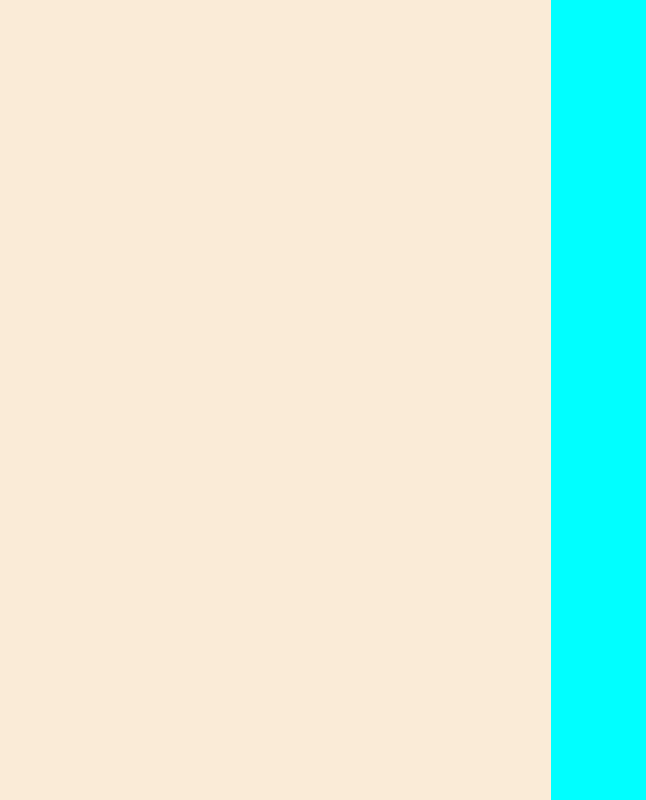
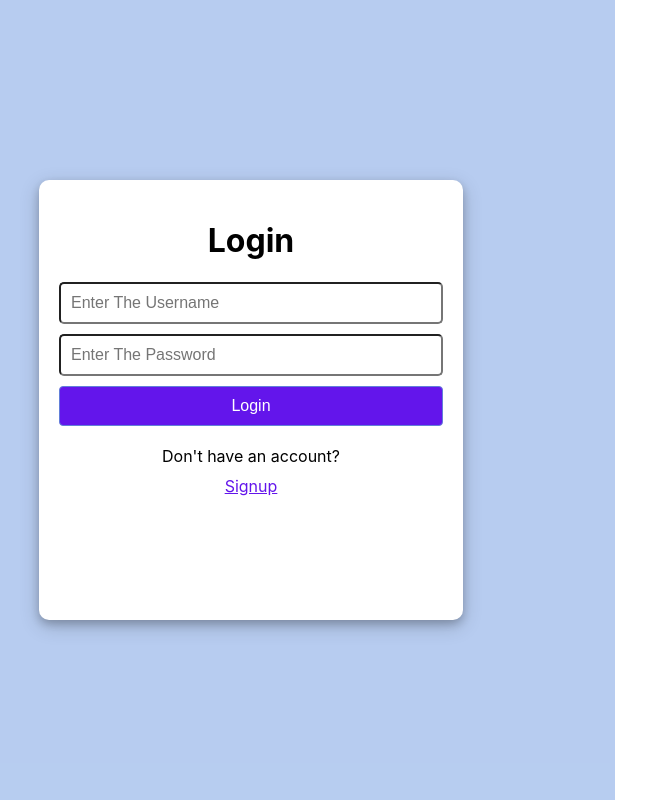
Before and after one commit to Niiischal/Summer_Class, a React (Create React App) app in the folder get/: page / in a window 1280 px wide. Shown: the whole page, without its empty margins (153-799 px from the left). Built offline with nearby package versions, Linux system fonts and the light colour scheme.

Commit message:
adding the login form

```diff
--- a/get/src/pages/Login.jsx
+++ b/get/src/pages/Login.jsx
@@ -1,4 +1,5 @@
 import React from 'react'
+import '../styles/inputs.css'
 import '../styles/login.css'
 
 const Login = () => {
@@ -7,7 +8,25 @@ const Login = () => {
     <div className="container">
         <div className="loginFormContainer">
             <div className="loginForm">
-
+                <div className="form">
+                <form action="">
+                    <h1>Login</h1>
+                    <div className="textInputs">
+                        <input type="text" placeholder='Enter The Username'/>
+                        <input type="password" placeholder='Enter The Password'/>
+                        <button>Login</button>
+                    </div>
+                </form>
+                <div className="contents">
+                    <div>Don't have an account?</div>
+                    <div style={{
+                        textDecoration:'underline',
+                        textDecorationColor:'#6315eb',
+                        color:'#6315eb',
+                        cursor: 'pointer',
+                    }}>Signup</div>
+                </div>
+                </div>
             </div>
             <div className="loginImage">
 
--- /dev/null
+++ b/get/src/styles/inputs.css
@@ -0,0 +1,28 @@
+.textInputs{
+    display: flex;
+    flex-direction: column;
+}
+
+.textInputs> input{
+    margin-bottom: 10px;
+    padding: 10px;
+    font-size: 16px;
+    border-radius: 5px;
+}
+
+.textInputs> button{
+    background-color: #6315eb;
+    color: #fff;
+    border: 1px solid #627fd9;
+    border-radius: 4px;
+    padding: 10px;
+    font-size: 16px;
+}
+
+.contents{
+    margin-top: 20px;
+}
+
+.contents>div{
+    margin-top: 10px;
+}
--- a/get/src/styles/login.css
+++ b/get/src/styles/login.css
@@ -1,19 +1,29 @@
 .container{
     height: 100vh;
-    background-color: black;
     width: 100%;
 }
 
 .loginFormContainer{
     height: 100%;
     display: grid;
-    grid-template-columns: 55% 45%;
+    grid-template-columns: 60% 40%;
+}
+
+.loginForm>.form{
+    height: 50%;
+    width: 50%;
+    background-color: #ffffff;
+    margin-left: 25%;
+    text-align: center;
+    border-radius: 10px;
+    box-shadow: 0 4px 8px 0 rgba(0, 0, 0, 0.2), 0 6px 20px 0 rgba(0, 0, 0, 0.19) ;
+    padding: 20px;
 }
 
 .loginForm{
-    background-color: antiquewhite;
+    background-color: rgba(24, 92, 205, 0.31);
+    display: flex;
+    justify-content: center;
+    flex-direction: column;
+
 }
-
-.loginImage{
-    background-color: aqua;
-}
```
